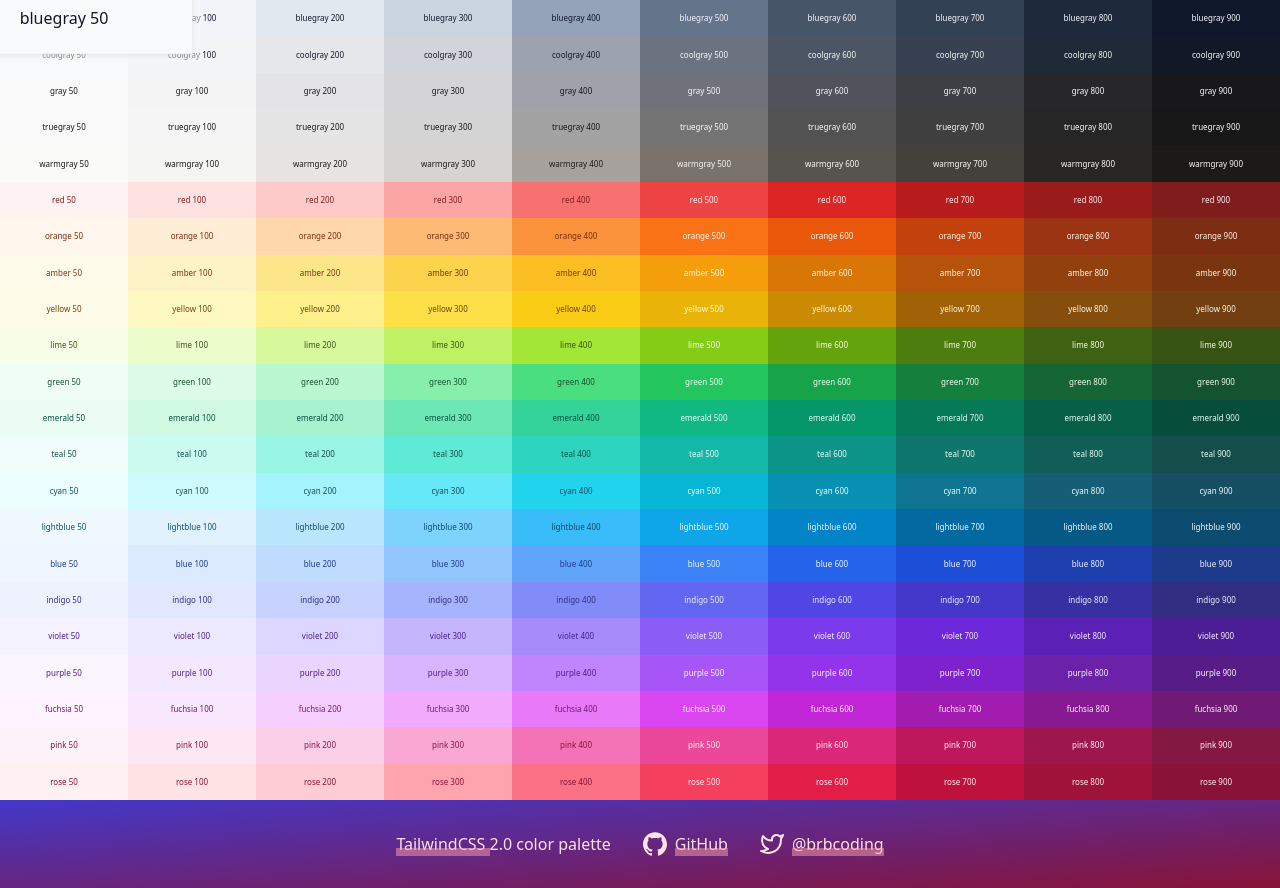
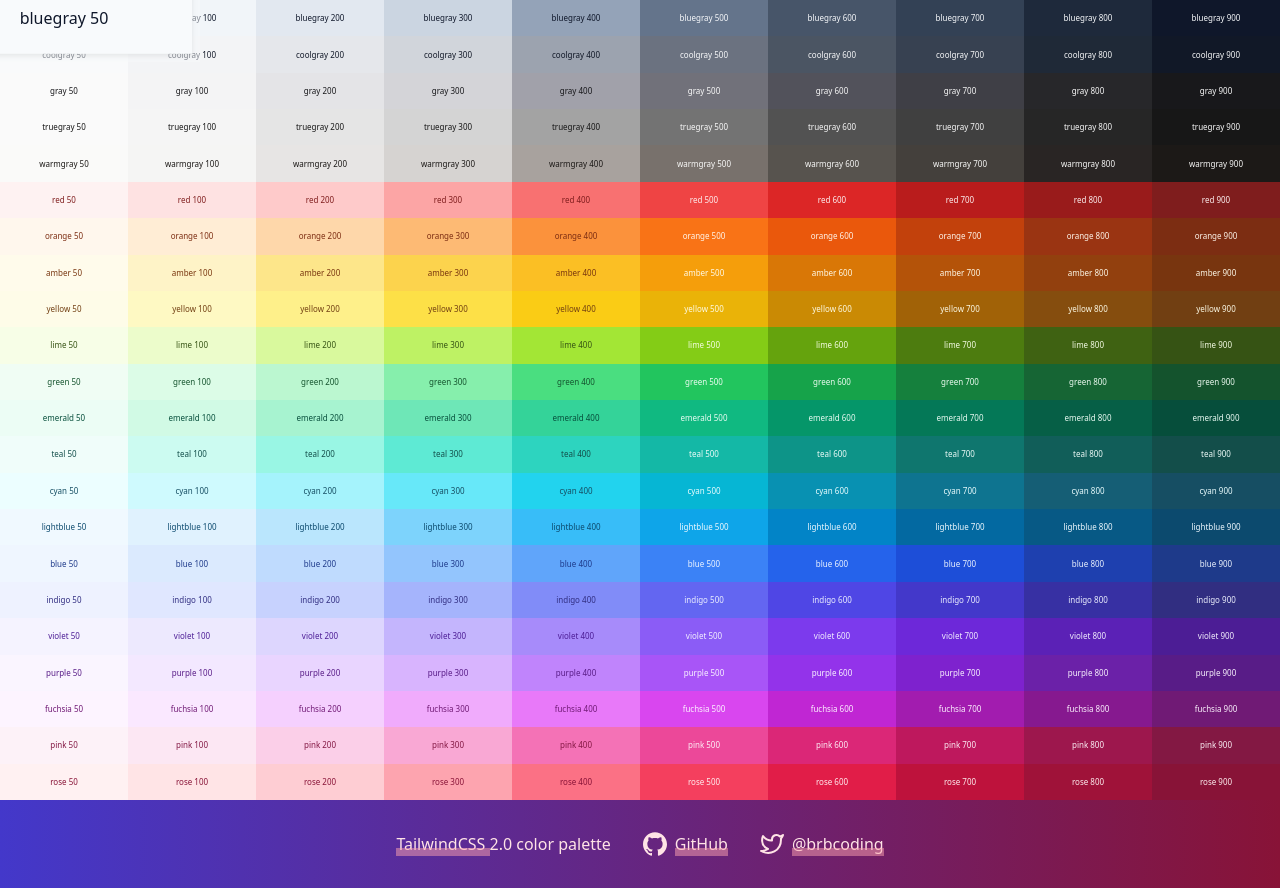
Before and after one commit to breadthe/tailwind2-colors, a Svelte app: page / in a window 1280 px wide. Built offline with nearby package versions, Linux system fonts and the light colour scheme.

Commit message:
Footer tweaks

```diff
--- a/src/App.svelte
+++ b/src/App.svelte
@@ -53,7 +53,7 @@
   </div>
 
   <footer
-    class="bg-gradient-to-br flex from-indigo-700 justify-center p-8 space-x-8
+    class="bg-gradient-to-r flex from-indigo-700 justify-center p-8 space-x-8
     text-rose-100 to-rose-900">
 
     <div class="relative group">
@@ -64,7 +64,7 @@
         TailwindCSS
         <span
           class="absolute bg-rose-300 group-hover:bg-rose-500 left-0 opacity-50
-          pb-2 top-2/3 w-full" />
+          pb-2 top-4 sm:top-2/3 w-full" />
       </a>
       2.0 color palette
     </div>
@@ -95,7 +95,7 @@
         GitHub
         <span
           class="absolute bg-rose-300 group-hover:bg-rose-500 left-0 opacity-50
-          pb-2 top-2/3 w-full" />
+          pb-2 top-4 sm:top-2/3 w-full" />
       </a>
     </div>
 
@@ -120,7 +120,7 @@
         @brbcoding
         <span
           class="absolute bg-rose-300 group-hover:bg-rose-500 left-0 opacity-50
-          pb-2 top-2/3 w-full" />
+          pb-2 top-4 sm:top-2/3 w-full" />
       </a>
     </div>
   </footer>
```
